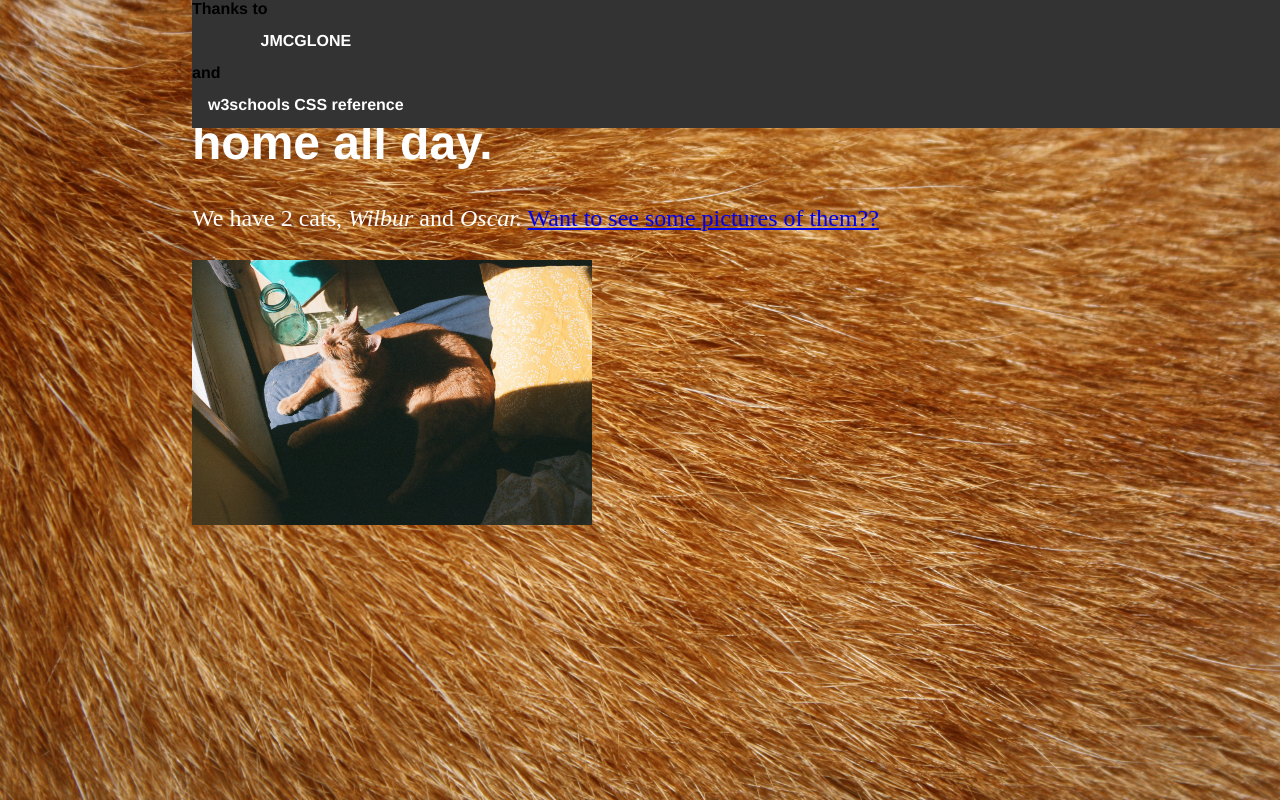
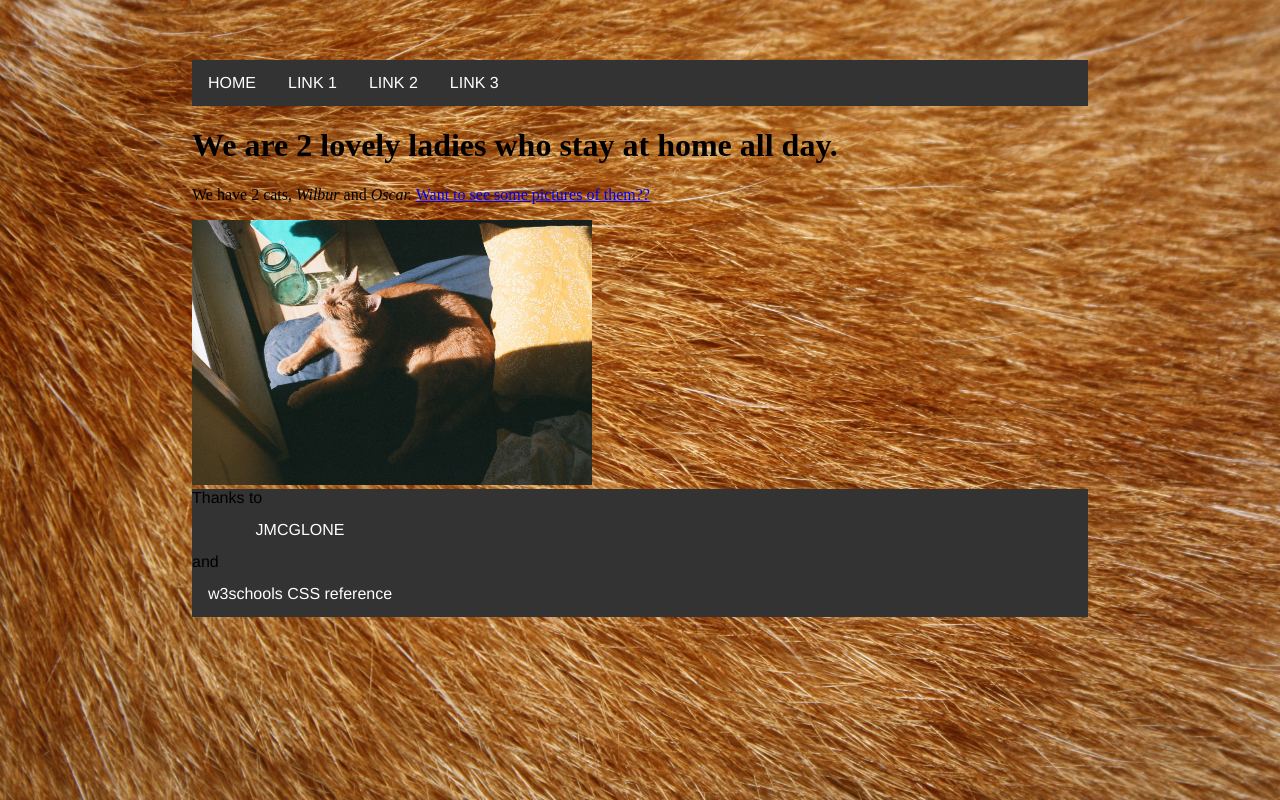
Before and after one commit to juglian/juglian.github.io, a PHP site: page / in a window 1280 px wide. Run offline with PHP 8.4, Linux system fonts and the light colour scheme.

Commit message:
Update main.css

```diff
--- a/css/main.css
+++ b/css/main.css
@@ -12,23 +12,16 @@ body {
 
 ul {
   list-style-type: none;
-  position: fixed;
-  top: 0;
-  width: 100%;
   margin: 0;
   padding: 0;
   overflow: hidden;
   background-color: #333;
-  font-family:'Helvetica', 'Arial', 'Sans-Serif';
-  font-weight: bold;
 }
-
 
 li {
   float: left;
+  font-family:'Helvetica', 'Arial', 'Sans-Serif';
 }
-
-
 
 li a {
   display: block;
@@ -38,40 +31,7 @@ li a {
   text-decoration: none;
 }
 
-
-
-a:hover:not(.active) {
+/* Change the link color to #111 (black) on hover */
+li a:hover {
   background-color: #111;
 }
-
-
-
-.active {
-  background-color:#4CAF50;
-}
-
-
-
-h1 {
-    font-size: 3em;
-    font-family:'Helvetica', 'Arial', 'Sans-Serif';
-    color: #ffffff;
-}
-
-
-p {
-    font-size: 1.5em;
-    line-height: 1.4em;
-    color: #ffffff;
-}
-
-
-ul.posts {
-    margin: 20px auto 40px;
-    font-size: 1.5em;
-}
-
-
-ul.posts li {
-    list-style: none;
-}
```
